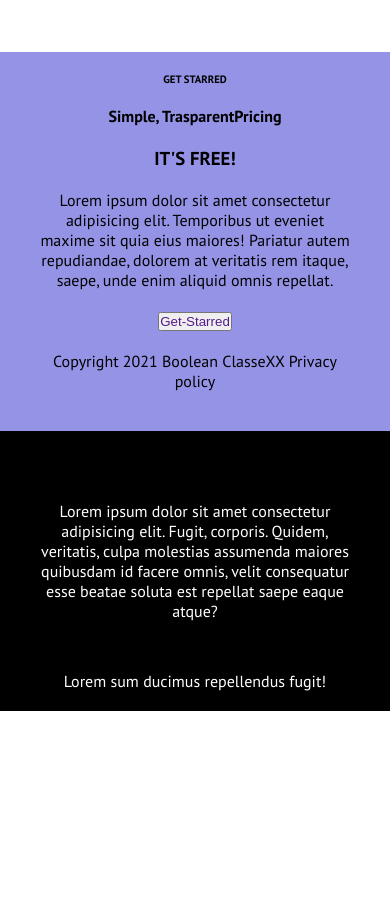
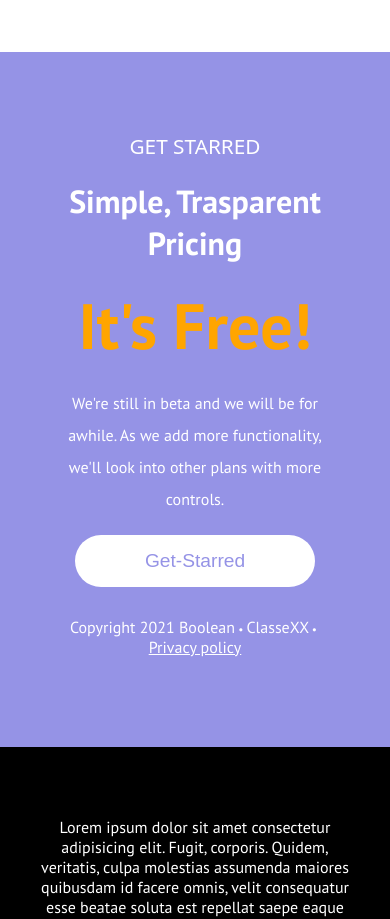
Before and after one commit to Robertarezza/htmlcss-responsive-layout, a plain HTML site: page index.html in a window 390 px wide. Shown: the part 10531-11450 px from the top of the page. Before the commit the page ends 11242 px from the top, so only its background shows below. Drawn offline with Linux system fonts and the light colour scheme.

Commit message:
add: style + responsive sezione get starred

```diff
--- a/css/style.css
+++ b/css/style.css
@@ -849,32 +849,67 @@ padding: 10px 0 20px 0;
     text-align: center;
     width: 80%;
     margin: 0 auto;
+    padding: 20px;
 }
 
 .cont-starred>h6 {
-    margin-bottom: 20px;
+   padding: 40px 0 20px 0;
+    font-size: 1.3rem;
+    font-weight: 100;
+    color: white;
+    font-family: system-ui, -apple-system, BlinkMacSystemFont, 'Segoe UI', Roboto, Oxygen, Ubuntu, Cantarell, 'Open Sans', 'Helvetica Neue', sans-serif;
 }
 
 .cont-starred>h4 {
-    margin-bottom: 20px;
+   color: white;
+   font-size: 2rem;
+   font-weight: 900;
+   padding-bottom: 20px;
 }
 
 .cont-starred>h3 {
-    margin-bottom: 20px;
+  color: orange;
+  font-size: 4rem;
+    padding-bottom: 20px;
 }
 
 .cont-starred>p {
-    margin-bottom: 20px;
+    color: white;
+    line-height: 2rem;
+    padding-bottom: 20px;
 }
-.cont-starred>button {
-    margin-bottom: 20px;
+
+.get-bt{
+    background-color: white;
+    padding: 15px 50px;
+    border: none;
+    border-radius: 30px;
 }
-.cont-starred>div {
-    margin-bottom: 20px;
+
+.get-bt>a{
+    color: #9593e6;
+    font-size: 1.2rem;
+    padding: 20px;
 }
 
 
+.copi {
+padding-top: 30px;
+padding-bottom: 50px;
+color: white;
+}
 
+.fa-circle{
+    font-size: 0.2rem;
+    position: relative;
+    top: -2px;
+    left: -2px;
+    padding: 2px;
+}
+
+.sottolineato{
+    text-decoration: underline;
+}
 
 
 /* media sezione get starred */
@@ -888,7 +923,7 @@ padding: 10px 0 20px 0;
 
 @media screen and (min-width: 992px) {
     .cont-starred{
-        width: 35%;
+        width: 40%;
 
     }
 }
--- a/index.html
+++ b/index.html
@@ -318,16 +318,15 @@
         <section id="get">
             <div class="cont-starred">
                 <h6>GET STARRED</h6>
-                <h4>Simple, TrasparentPricing</h4>
-                <h3>IT'S FREE!</h3>
-                <p>Lorem ipsum dolor sit amet consectetur adipisicing elit. Temporibus ut eveniet maxime sit quia eius
-                    maiores! Pariatur autem repudiandae, dolorem at veritatis rem itaque, saepe, unde enim aliquid omnis
-                    repellat.</p>
-                <button>
+                <h4>Simple, Trasparent Pricing</h4>
+                <h3>It's Free!</h3>
+                <p>We're still in beta and we will be for awhile. As we add more functionality, we'll look into other
+                    plans with more controls. </p>
+                <button class="get-bt">
                     <a href="">Get-Starred</a>
                 </button>
-                <div>
-                    <span>Copyright 2021 Boolean ClasseXX <span>Privacy policy</span></span>
+                <div class="copi">
+                    <span>Copyright 2021 Boolean <i class="fa-solid fa-circle"></i>ClasseXX <i class="fa-solid fa-circle"></i><span class="sottolineato">Privacy policy</span></span>
                 </div>
             </div>
         </section>
```
